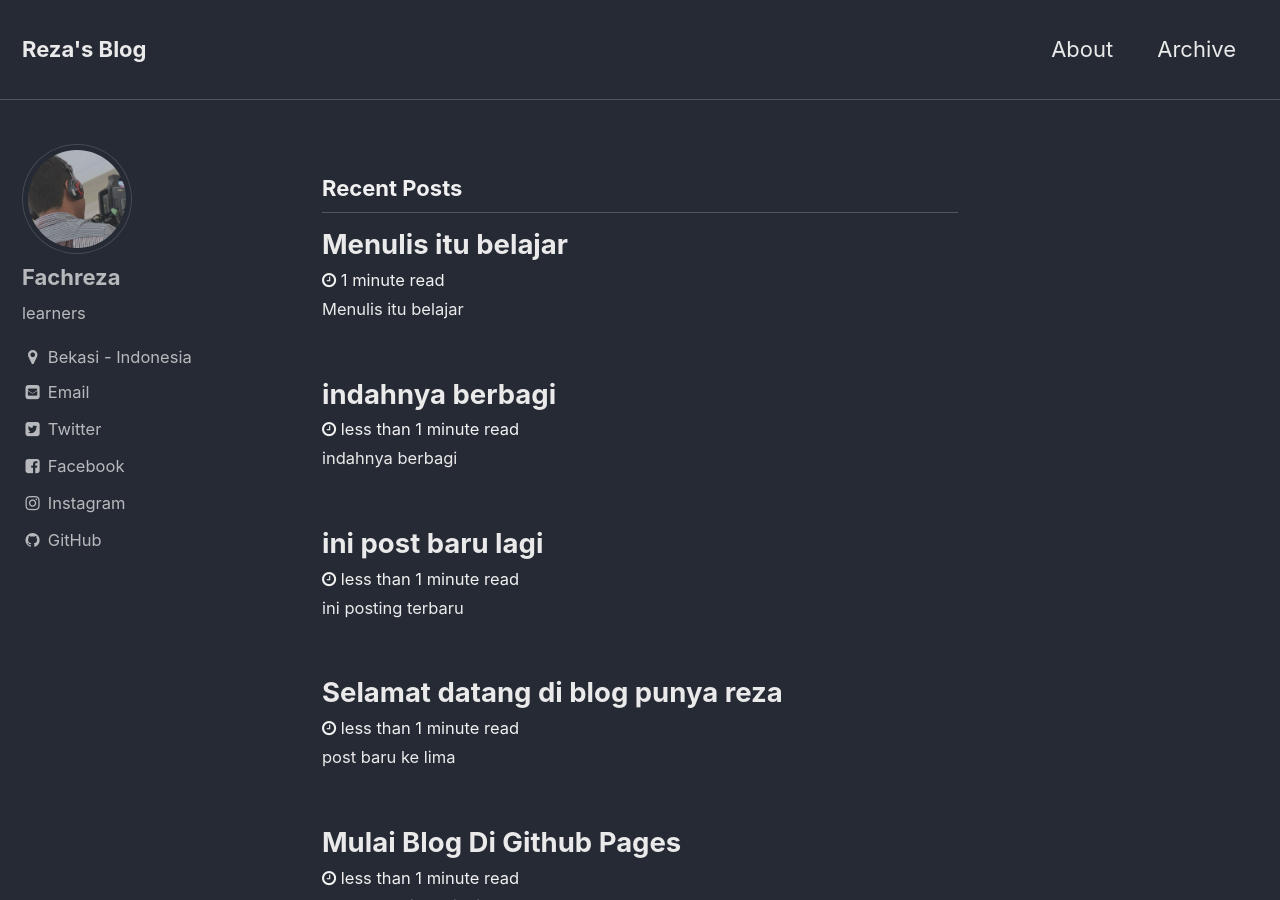
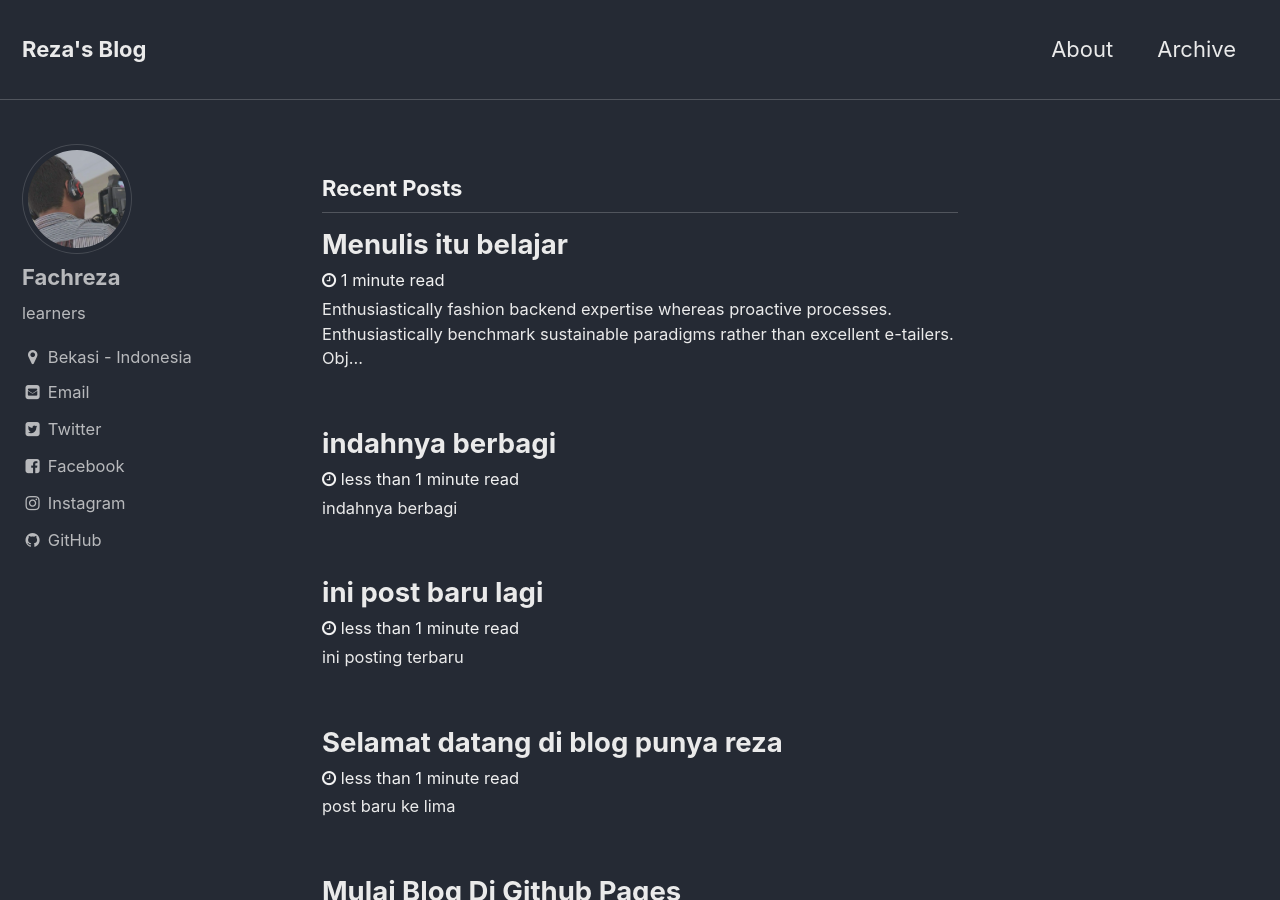
Before and after one commit to fahrz/blog, a Jekyll site: the page built from index.html, in a window 1280 px wide and 900 px high. Built offline with Jekyll 4.4.1, drawn with Linux system fonts in a browser that asks for light colours; the list of posts is cut into pages by our own code.

Commit message:
Update 2018-01-04-menulis-itu-belajar.md

```diff
--- a/_posts/2018-01-04-menulis-itu-belajar.md
+++ b/_posts/2018-01-04-menulis-itu-belajar.md
@@ -5,8 +5,6 @@ tags:
   - belajar
   - menulis
 ---
-## Menulis itu belajar
-
 Enthusiastically fashion backend expertise whereas proactive processes. Enthusiastically benchmark sustainable paradigms rather than excellent e-tailers. Objectively harness multidisciplinary niche markets before flexible systems. Efficiently whiteboard state of the art e-business through competitive synergy. Dynamically strategize quality leadership skills with virtual bandwidth.
 
 Seamlessly maintain mission-critical services for cost effective methods of empowerment. Assertively syndicate next-generation products rather than prospective innovation. Credibly predominate cooperative schemas after accurate technologies. Seamlessly build proactive models vis-a-vis cooperative technologies. Appropriately streamline diverse mindshare for scalable scenarios.
```
